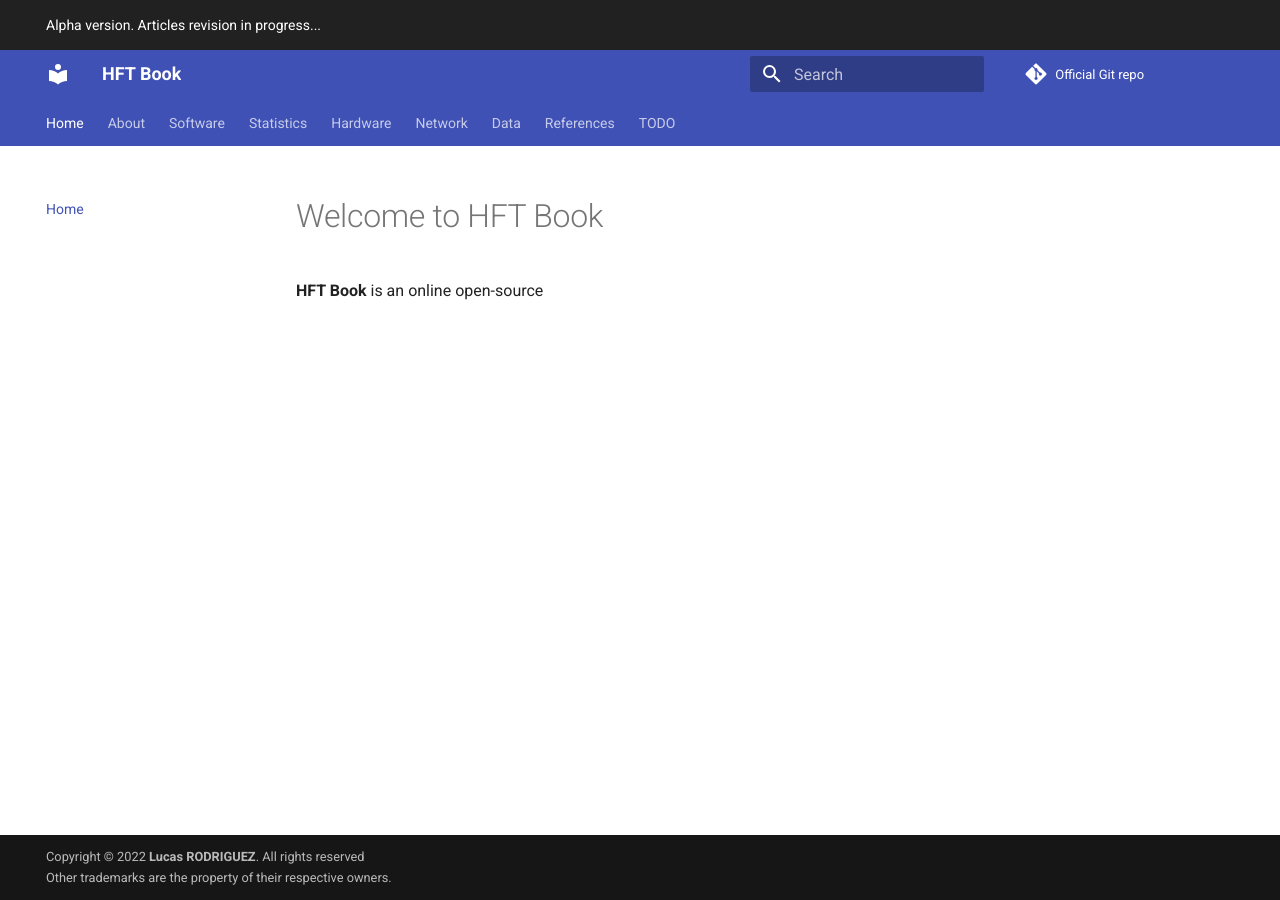
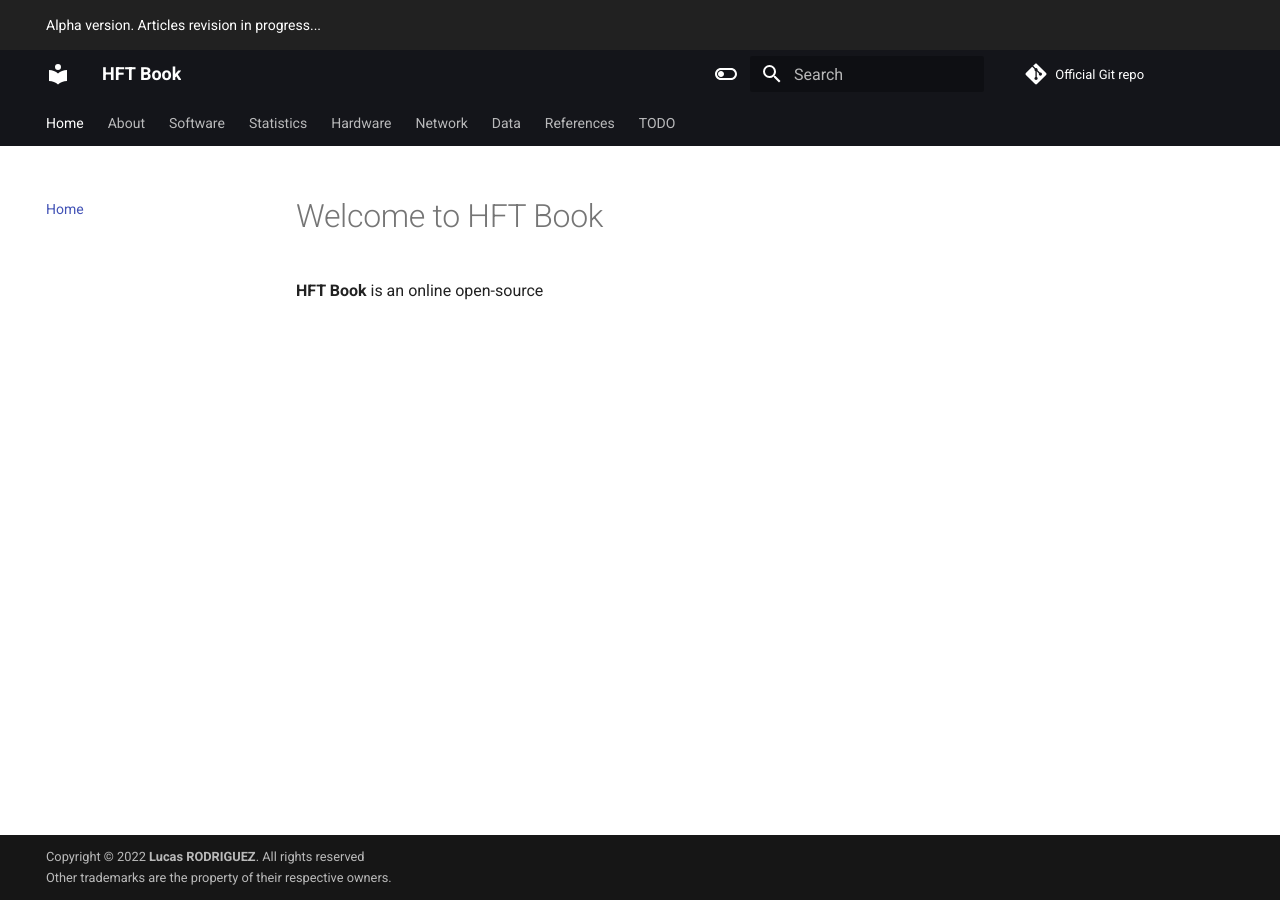
Before and after one commit to hftbook/hftbook.github.io, an MkDocs documentation site: the page built from docs/index.md, in a window 1280 px wide. Built offline with MkDocs 1.6.1 and Material for MkDocs 9.7.7, drawn with Linux system fonts in a browser that asks for light colours.

Commit message:
Adding palette dark/light theme

```diff
--- a/mkdocs.yml
+++ b/mkdocs.yml
@@ -15,7 +15,19 @@
   font:
     text: Roboto
     code: Roboto Mono
-
+  palette:
+    - scheme: default
+      primary: black
+      accent: blue
+      toggle:
+        icon: material/toggle-switch-off-outline
+        name: Switch to dark mode
+    - scheme: slate
+      primary: black
+      accent: blue
+      toggle:
+        icon: material/toggle-switch
+        name: Switch to light mode
 # Extra features
 extra:
   generator: false
```
